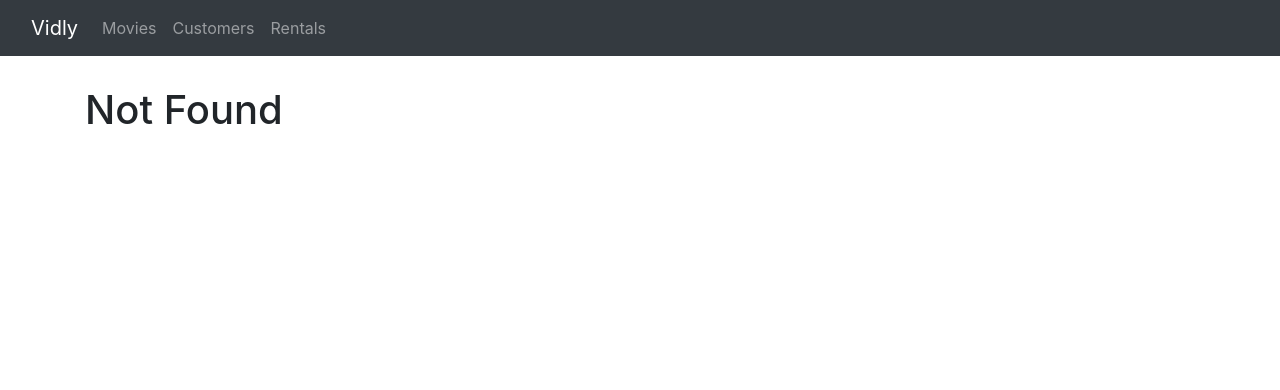
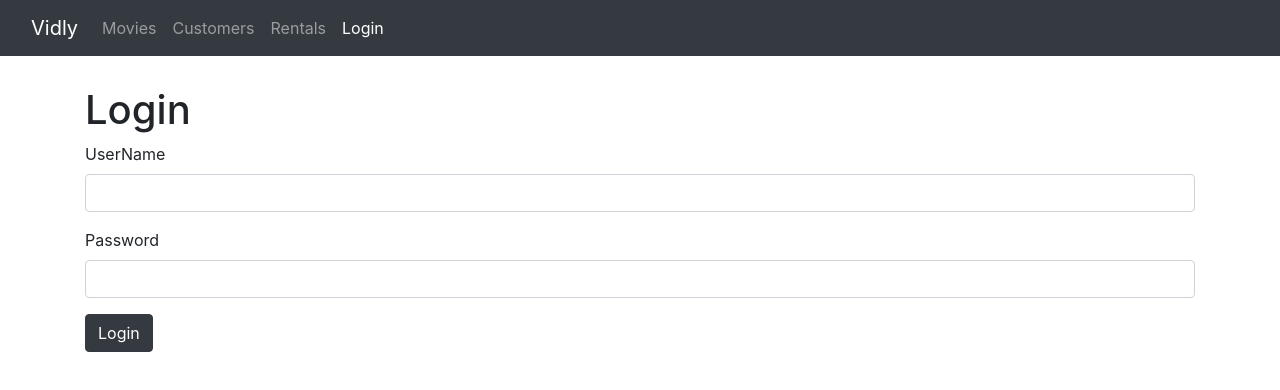
Before and after one commit to yedai13/react-moxit, a React (Create React App) app in the folder vidly/: page /login in a window 1280 px wide. Before the commit this address led to /not-found. Shown: the top 390 px of the page. Built offline with nearby package versions, Linux system fonts and the light colour scheme.

Commit message:
building a bootstrap form

```diff
--- a/vidly/src/App.js
+++ b/vidly/src/App.js
@@ -6,6 +6,7 @@
 import NotFound from "./components/notFound";
 import NavBar from "./components/navbar";
 import MovieForm from "./components/movieForm";
+import LoginForm from "./components/loginForm";
 import "./App.css";
 
 class App extends Component {
@@ -15,6 +16,7 @@
         <NavBar />
         <main className="container">
           <Switch>
+            <Route path="/login" component={LoginForm} />
             <Route path="/movies/:id" component={MovieForm} />
             <Route path="/movies" component={Movies} />
             <Route path="/customers" component={Customers} />
--- /dev/null
+++ b/vidly/src/components/loginForm.jsx
@@ -0,0 +1,25 @@
+import React, { Component } from "react";
+
+class LoginForm extends Component {
+  render() {
+    return (
+      <div>
+        <h1>Login</h1>
+
+        <form>
+          <div className="form-group">
+            <label htmlFor="usarname">UserName</label>
+            <input id="usarname" type="text" className="form-control" />
+          </div>
+          <div className="form-group">
+            <label htmlFor="password">Password</label>
+            <input id="password" type="password" className="form-control" />
+          </div>
+          <button className="btn btn-dark">Login</button>
+        </form>
+      </div>
+    );
+  }
+}
+
+export default LoginForm;
--- a/vidly/src/components/navbar.jsx
+++ b/vidly/src/components/navbar.jsx
@@ -32,6 +32,9 @@
             <NavLink className="nav-item nav-link" to="/rentals">
               Rentals
             </NavLink>
+            <NavLink className="nav-item nav-link" to="/login">
+              Login
+            </NavLink>
           </div>
         </div>
       </div>
```
